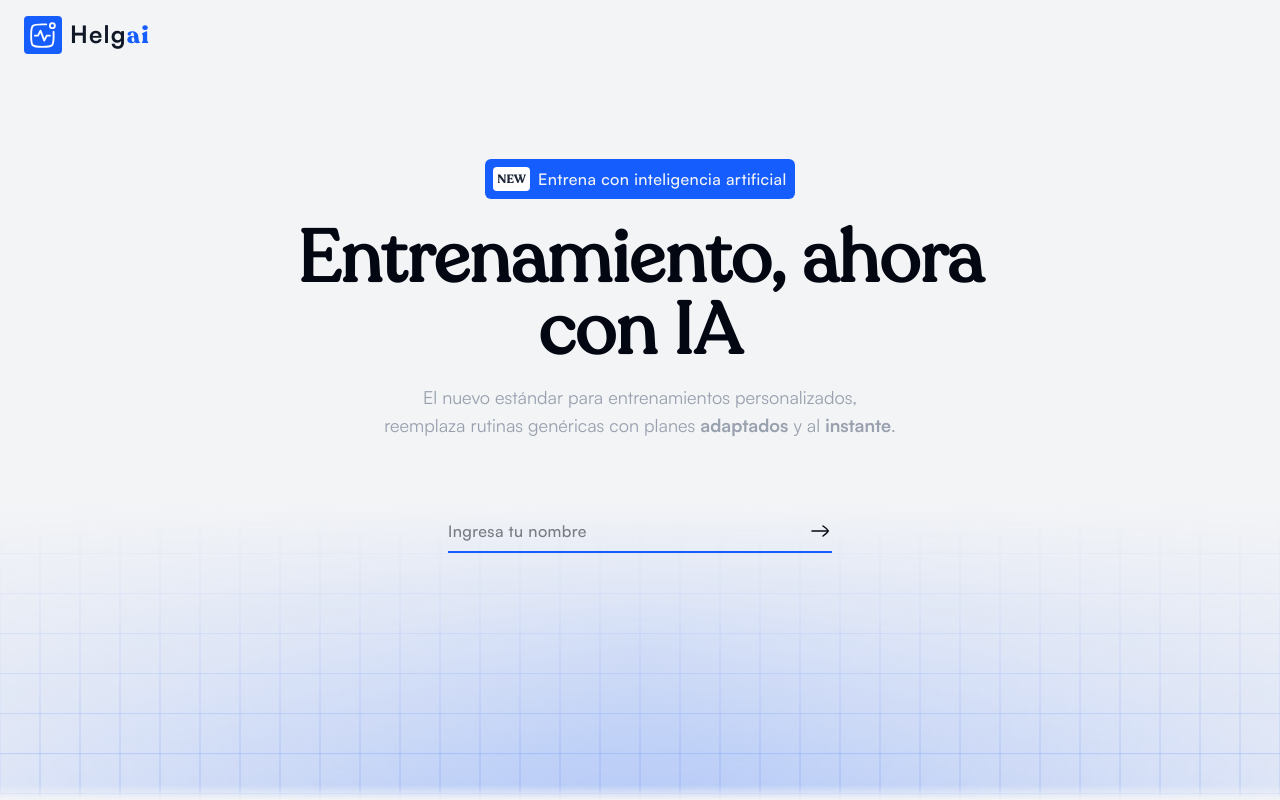
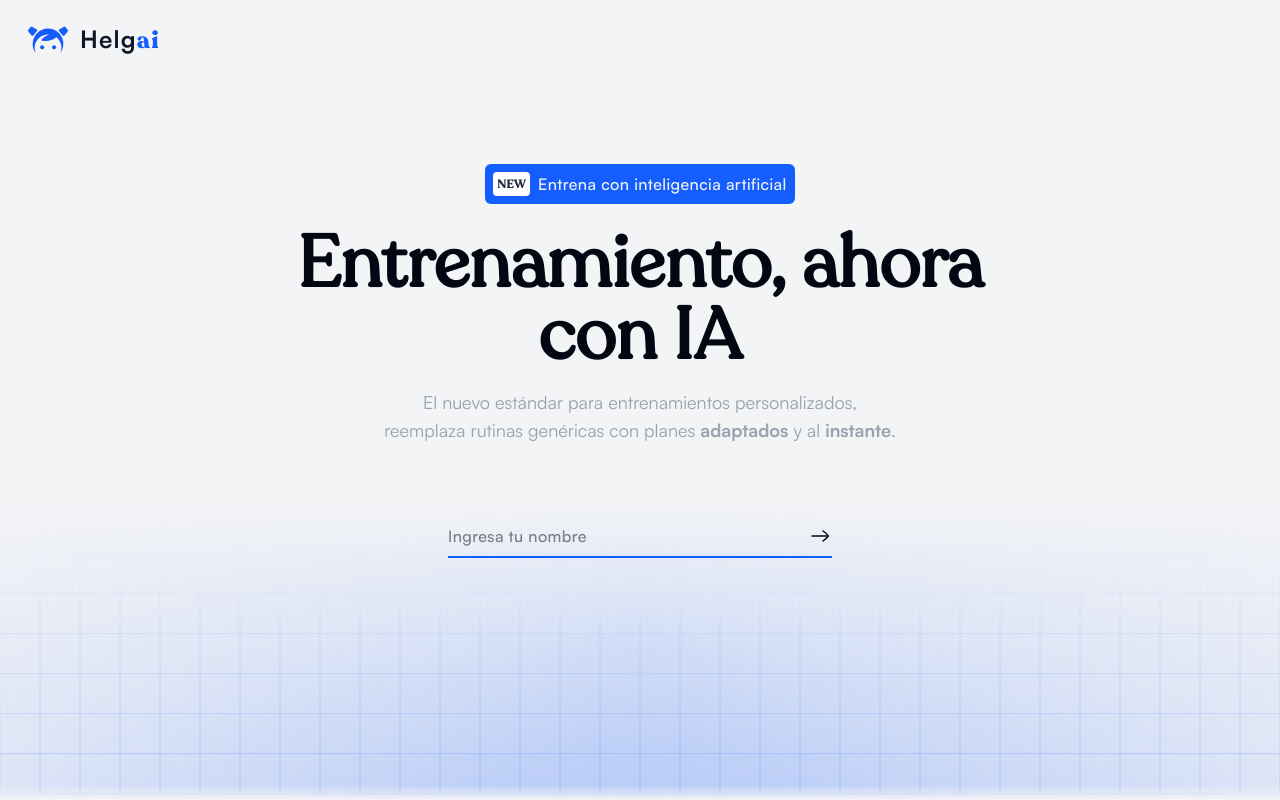
Before and after one commit to brianrddev/helgai, a React (Vite) app: page / in a window 1280 px wide. Built offline with nearby package versions, Linux system fonts and the light colour scheme.

Commit message:
logo helgai actualizado

```diff
--- a/src/Header.tsx
+++ b/src/Header.tsx
@@ -2,33 +2,42 @@ export default function Header() {
     return (
         <header className="flex items-center justify-between px-6 py-4">
             <div className="flex items-center">
-                <div className="mr-2 rounded bg-blue-600 p-1">
+                <div className="mr-2 rounded p-1">
                     <svg
+                        id="a"
                         xmlns="http://www.w3.org/2000/svg"
-                        viewBox="0 0 24 24"
-                        width="30"
-                        height="30"
-                        color="#fafbfd"
+                        viewBox="0 0 2554.016 1710.298"
+                        className="size-10"
                         fill="none"
                     >
                         <path
-                            d="M21.5 4.5C21.5 5.60457 20.6046 6.5 19.5 6.5C18.3954 6.5 17.5 5.60457 17.5 4.5C17.5 3.39543 18.3954 2.5 19.5 2.5C20.6046 2.5 21.5 3.39543 21.5 4.5Z"
-                            stroke="currentColor"
-                            strokeWidth="1.5"
+                            d="M1814.146,680.08c-273.22,221.139-576.22,266.899-900.733,219.498-70.037-10.23-78.944-40.398-30.392-95.411,102.756-116.429,232.684-193.119,376.074-248.763,23.74-9.213,47.786-17.638,77.947-28.728-131.031-55.236-468.841,52.199-631.216,197.622-213.333,191.062-359.183,528.923-223.417,945.249-226.725-242.347-281.607-804.142,46.897-1197.07C870.202,64.727,1488.885,3.346,1890.192,335.265c480.622,397.52,440.051,1032.133,172.222,1375.033,81.37-194.84,96.312-380.573,49.421-567.903-46.797-186.959-149.416-340.548-297.688-462.315Z"
+                            fill="#145cfc"
+                            strokeWidth="0"
                         />
                         <path
-                            d="M20.4711 9.40577C20.5 10.2901 20.5 11.3119 20.5 12.5C20.5 16.7426 20.5 18.864 19.182 20.182C17.864 21.5 15.7426 21.5 11.5 21.5C7.25736 21.5 5.13604 21.5 3.81802 20.182C2.5 18.864 2.5 16.7426 2.5 12.5C2.5 8.25736 2.5 6.13604 3.81802 4.81802C5.13604 3.5 7.25736 3.5 11.5 3.5C12.6881 3.5 13.7099 3.5 14.5942 3.52895"
-                            stroke="currentColor"
-                            strokeWidth="1.5"
-                            strokeLinecap="round"
-                            strokeLinejoin="round"
+                            d="M455.198,424.226c-34.352,42.371-67.629,85.674-103.341,126.867-40.615,46.85-93.492,47.433-133.359.769-64.582-75.594-127.594-152.54-190.621-229.446-36.58-44.635-38.496-87.917,2.209-133.606,44.154-49.561,85.55-101.754,125.651-154.691C183.822-2.956,216.067-8.913,254.963,11.868c94,50.22,189.08,98.655,280.977,152.497,65.064,38.12,69.003,73.121,22.946,133.252-33.162,43.296-68.484,84.937-102.843,127.316-.282-.235-.564-.471-.846-.707Z"
+                            fill="#145cfc"
+                            strokeWidth="0"
                         />
                         <path
-                            d="M5.5 12.5H8L10 8.5L13 16.5L15 12.5H17.5"
-                            stroke="currentColor"
-                            strokeWidth="1.5"
-                            strokeLinecap="round"
-                            strokeLinejoin="round"
+                            d="M2098.818,424.226c34.352,42.371,67.629,85.674,103.341,126.867,40.615,46.85,93.492,47.433,133.359.769,64.582-75.594,127.594-152.54,190.621-229.446,36.58-44.635,38.496-87.917-2.209-133.606-44.154-49.561-85.55-101.754-125.651-154.691-28.085-37.075-60.33-43.032-99.226-22.251-94,50.22-189.08,98.655-280.977,152.497-65.064,38.12-69.003,73.121-22.946,133.252,33.162,43.296,68.484,84.937,102.843,127.316.282-.235.564-.471.846-.707Z"
+                            fill="#145cfc"
+                            strokeWidth="0"
+                        />
+                        <circle
+                            cx="904.807"
+                            cy="1324.352"
+                            r="130.451"
+                            fill="#145cfc"
+                            strokeWidth="0"
+                        />
+                        <circle
+                            cx="1665.15"
+                            cy="1324.352"
+                            r="130.451"
+                            fill="#145cfc"
+                            strokeWidth="0"
                         />
                     </svg>
                 </div>
```
